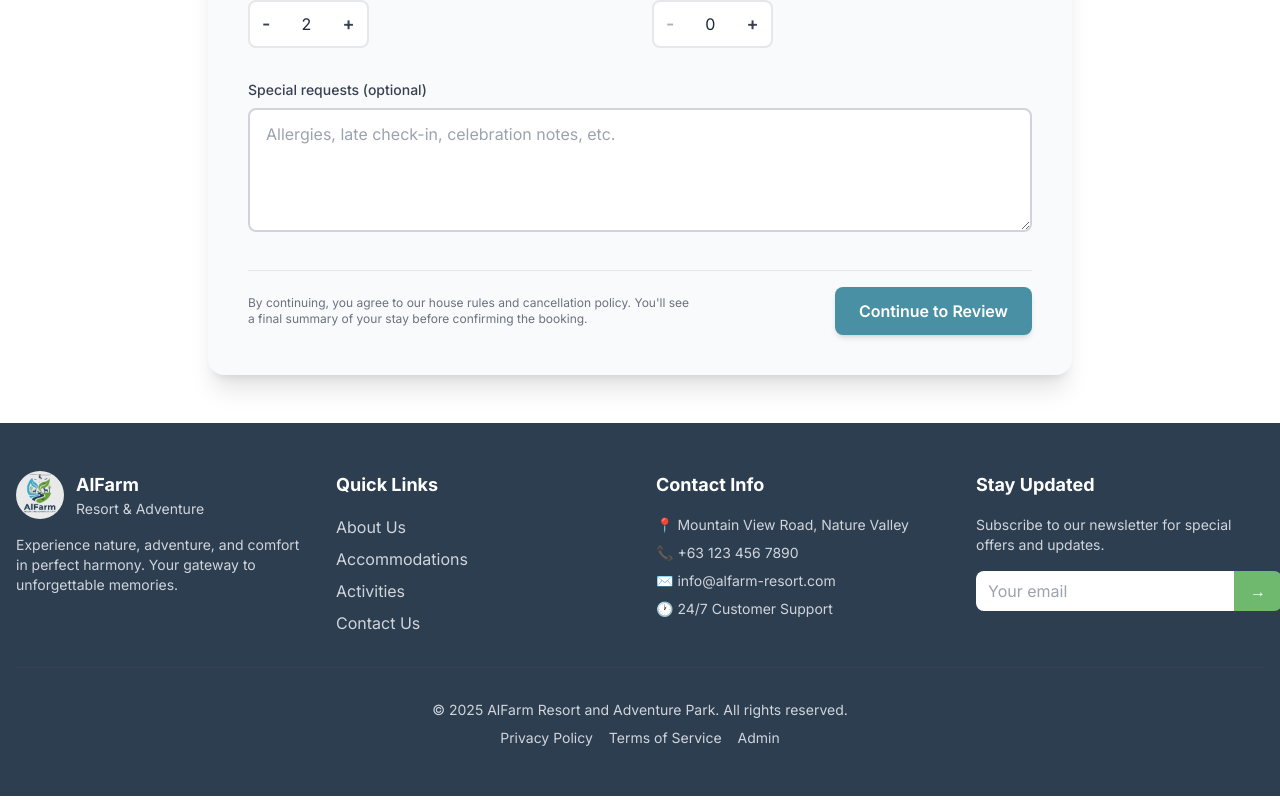
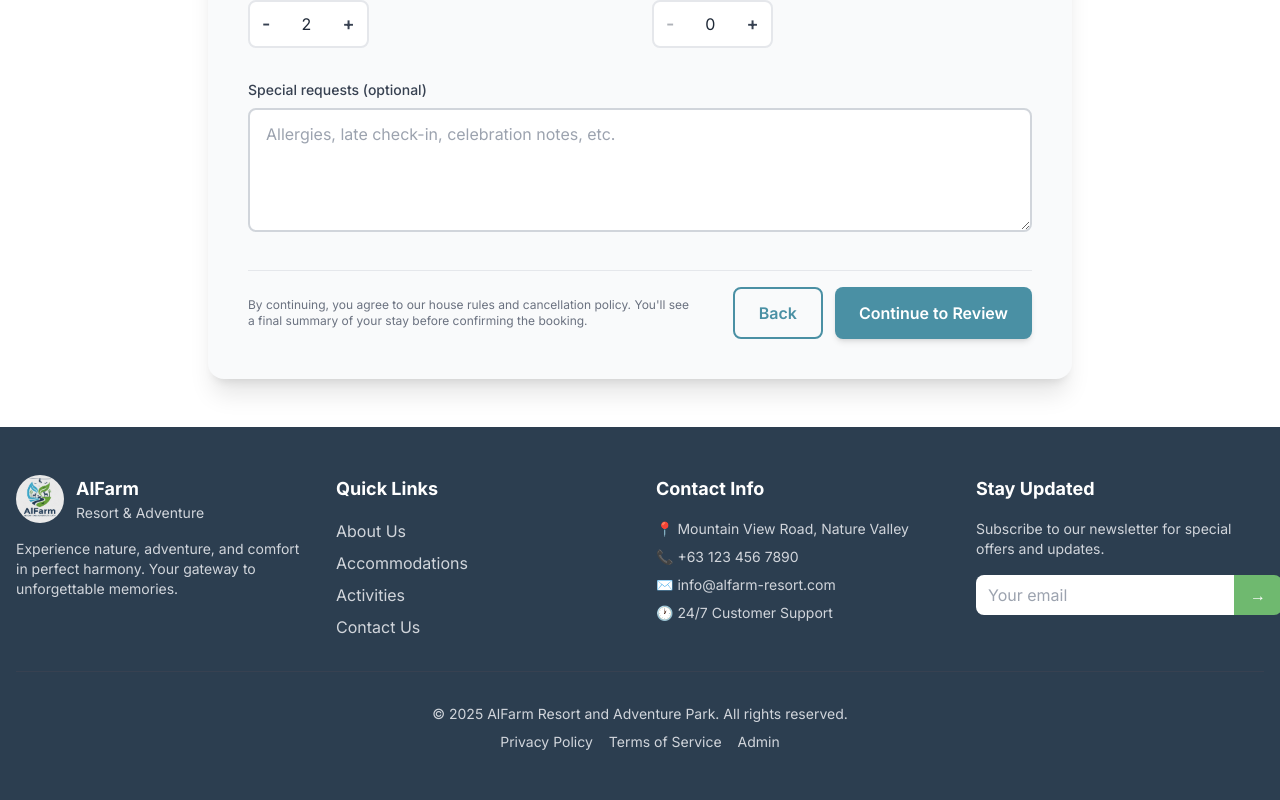
Before and after one commit to evalle012006/alfarm, a Next.js app: page /booking/info in a window 1280 px wide. Shown: the part 796-1596 px from the top of the page. Built offline with nearby package versions, Linux system fonts and the light colour scheme.

Commit message:
minor UI errors

```diff
--- a/app/booking/info/page.tsx
+++ b/app/booking/info/page.tsx
@@ -1,6 +1,7 @@
 'use client';
 
 import { useEffect, useState } from 'react';
+import Link from 'next/link';
 import Navigation from '@/components/Navigation';
 import Footer from '@/components/Footer';
 import PrimaryButton from '@/components/ui/PrimaryButton';
@@ -220,7 +221,7 @@ export default function BookingInfoPage() {
                 </label>
                 <textarea
                   rows={4}
-                  className="input-field"
+                  className="input-field bg-white text-black"
                   placeholder="Allergies, late check-in, celebration notes, etc."
                 ></textarea>
               </div>
@@ -230,9 +231,17 @@ export default function BookingInfoPage() {
                   By continuing, you agree to our house rules and cancellation policy. You&apos;ll see a
                   final summary of your stay before confirming the booking.
                 </p>
-                <PrimaryButton type="submit" className="w-full md:w-auto text-center">
-                  Continue to Review
-                </PrimaryButton>
+                <div className="flex flex-col sm:flex-row gap-3 w-full md:w-auto">
+                  <Link
+                    href="/booking/results"
+                    className="btn-outline w-full sm:w-auto text-center"
+                  >
+                    Back
+                  </Link>
+                  <PrimaryButton type="submit" className="w-full sm:w-auto text-center">
+                    Continue to Review
+                  </PrimaryButton>
+                </div>
               </div>
             </form>
           </div>
--- a/app/booking/results/page.tsx
+++ b/app/booking/results/page.tsx
@@ -85,11 +85,11 @@ export default function BookingResultsPage() {
             </div>
 
             <div className="flex flex-col sm:flex-row gap-4 w-full md:w-auto">
-              <div className="flex-1">
+              <div className="flex-1 min-w-[180px]">
                 <label className="block text-xs font-semibold text-gray-600 mb-1 dark:text-white">
                   Sort by
                 </label>
-                <select className="input-field text-sm">
+                <select className="input-field text-sm bg-white text-gray-800 dark:bg-white dark:text-black">
                   <option>Price: Low to High</option>
                   <option>Price: High to Low</option>
                   <option>Capacity: Most Guests</option>
```
